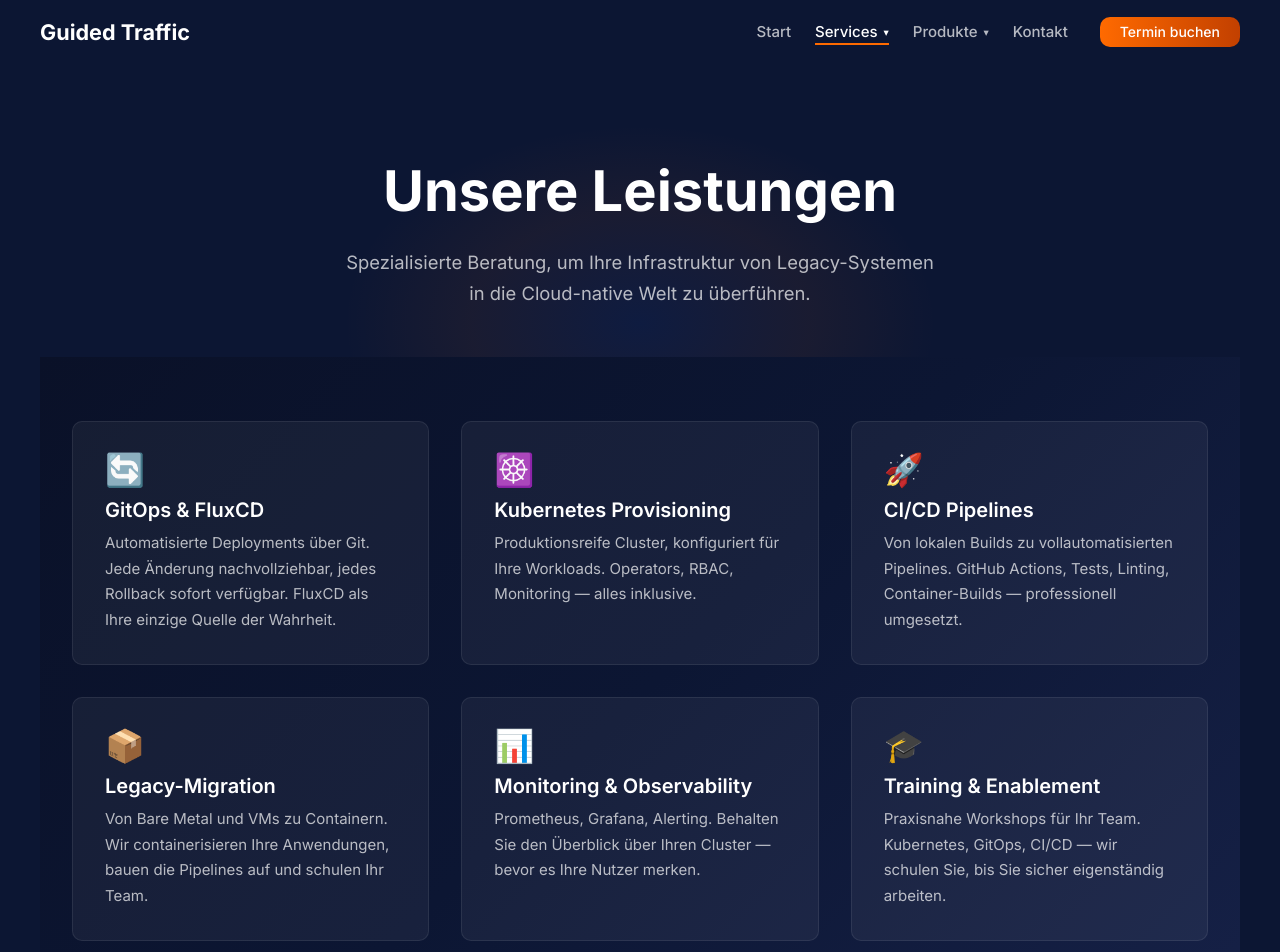
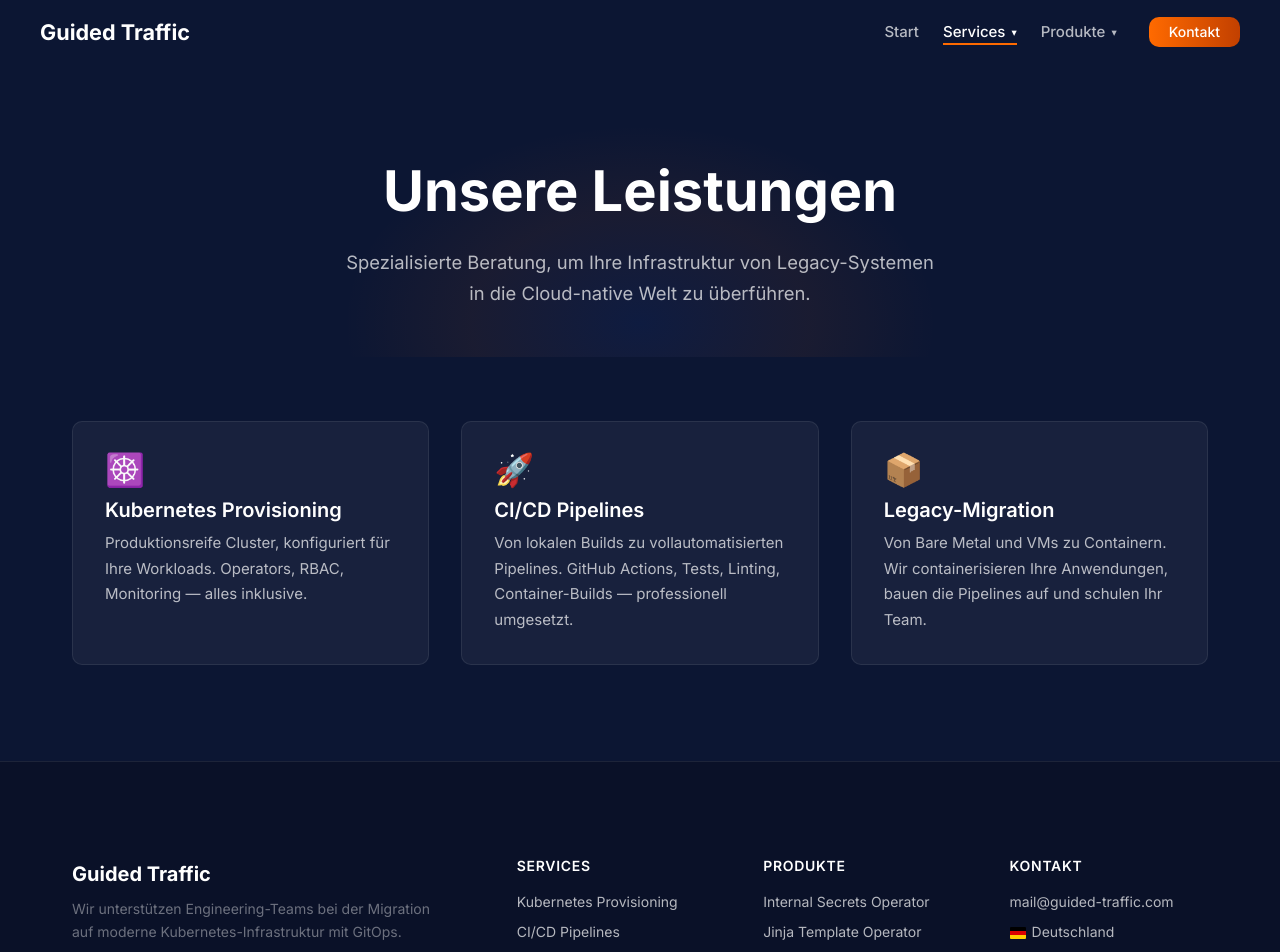
Before and after one commit to guided-traffic/website_guided_traffic_com, an Angular app in the folder frontend/: page /services in a window 1280 px wide. Shown: the top 952 px of the page. Built offline with nearby package versions, Linux system fonts and the light colour scheme.

Commit message:
fix: update services

```diff
--- a/frontend/src/app/pages/services/services.component.html
+++ b/frontend/src/app/pages/services/services.component.html
@@ -7,7 +7,7 @@
   </div>
 </section>
 
-<section class="services container section-alt">
+<section class="services container">
   <div class="services__grid">
     @for (service of services; track service.title) {
       <article class="service-card">
--- a/frontend/src/app/services/services.service.ts
+++ b/frontend/src/app/services/services.service.ts
@@ -9,12 +9,6 @@ export interface Service {
 @Injectable({ providedIn: 'root' })
 export class ServicesService {
   private readonly services: Service[] = [
-    {
-      icon: '🔄',
-      title: 'GitOps & FluxCD',
-      description:
-        'Automatisierte Deployments über Git. Jede Änderung nachvollziehbar, jedes Rollback sofort verfügbar. FluxCD als Ihre einzige Quelle der Wahrheit.',
-    },
     {
       icon: '☸️',
       title: 'Kubernetes Provisioning',
@@ -32,19 +26,7 @@ export class ServicesService {
       title: 'Legacy-Migration',
       description:
         'Von Bare Metal und VMs zu Containern. Wir containerisieren Ihre Anwendungen, bauen die Pipelines auf und schulen Ihr Team.',
-    },
-    {
-      icon: '📊',
-      title: 'Monitoring & Observability',
-      description:
-        'Prometheus, Grafana, Alerting. Behalten Sie den Überblick über Ihren Cluster — bevor es Ihre Nutzer merken.',
-    },
-    {
-      icon: '🎓',
-      title: 'Training & Enablement',
-      description:
-        'Praxisnahe Workshops für Ihr Team. Kubernetes, GitOps, CI/CD — wir schulen Sie, bis Sie sicher eigenständig arbeiten.',
-    },
+    }
   ];
 
   getServices(): Service[] {
--- a/frontend/src/app/shared/footer/footer.component.html
+++ b/frontend/src/app/shared/footer/footer.component.html
@@ -1,38 +1,61 @@
 <footer class="footer" role="contentinfo">
   <div class="footer__inner">
     <div class="footer__grid">
+
+      <!-- Column 1: Brand -->
       <div class="footer__col footer__col--brand">
         <a routerLink="/" class="footer__logo">Guided Traffic</a>
         <p class="footer__tagline">Wir unterstützen Engineering-Teams bei der Migration auf moderne Kubernetes-Infrastruktur mit GitOps.</p>
       </div>
 
+      <!-- Column 2: Services — dynamically populated, fragment-routed like the header mega-menu -->
       <div class="footer__col">
-        <h4 class="footer__heading">Navigation</h4>
+        <h4 class="footer__heading">Services</h4>
         <ul class="footer__list">
-          <li><a routerLink="/">Startseite</a></li>
-          <li><a routerLink="/services">Leistungen</a></li>
-          <li><a routerLink="/products">Produkte</a></li>
-          <li><a routerLink="/contact">Kontakt</a></li>
+          @for (service of services; track service.title) {
+            <li>
+              <a [routerLink]="['/services']" [fragment]="getSlug(service.title)">{{ service.title }}</a>
+            </li>
+          }
         </ul>
       </div>
 
+      <!-- Column 3: Products — dynamically populated -->
       <div class="footer__col">
-        <h4 class="footer__heading">Leistungen</h4>
+        <h4 class="footer__heading">Produkte</h4>
         <ul class="footer__list">
-          <li><a routerLink="/services">GitOps &amp; FluxCD</a></li>
-          <li><a routerLink="/services">Kubernetes</a></li>
-          <li><a routerLink="/services">Cloud-Migration</a></li>
-          <li><a routerLink="/services">CI/CD Pipelines</a></li>
+          @for (product of products; track product.slug) {
+            <li>
+              <a [routerLink]="product.ctaLink">{{ product.name }}</a>
+            </li>
+          }
         </ul>
       </div>
 
+      <!-- Column 4: Contact -->
       <div class="footer__col">
         <h4 class="footer__heading">Kontakt</h4>
         <ul class="footer__list">
           <li>mail&#64;guided-traffic.com</li>
-          <li>Deutschland</li>
+          <li>
+            <span class="footer__location">
+              <!-- Inline SVG German flag: three horizontal stripes black / red / gold -->
+              <svg
+                class="footer__flag"
+                aria-hidden="true"
+                xmlns="http://www.w3.org/2000/svg"
+                viewBox="0 0 16 12"
+              >
+                <rect width="16" height="4" y="0" fill="#000000" />
+                <rect width="16" height="4" y="4" fill="#DD0000" />
+                <rect width="16" height="4" y="8" fill="#FFCE00" />
+              </svg>
+              Deutschland
+            </span>
+          </li>
         </ul>
       </div>
+
     </div>
 
     <div class="footer__bottom">
--- a/frontend/src/app/shared/footer/footer.component.scss
+++ b/frontend/src/app/shared/footer/footer.component.scss
@@ -78,6 +78,21 @@
     }
   }
 
+  // Wrapper that aligns the flag SVG and the country name side by side.
+  &__location {
+    display: inline-flex;
+    align-items: center;
+    gap: 0.375rem;
+  }
+
+  // The inline SVG German flag.
+  &__flag {
+    width: 16px;
+    height: 12px;
+    flex-shrink: 0;
+    border-radius: 1px;
+  }
+
   &__bottom {
     display: flex;
     justify-content: space-between;
--- a/frontend/src/app/shared/footer/footer.component.ts
+++ b/frontend/src/app/shared/footer/footer.component.ts
@@ -1,5 +1,7 @@
-import { Component } from '@angular/core';
+import { Component, inject } from '@angular/core';
 import { RouterLink } from '@angular/router';
+import { ServicesService, Service } from '../../services/services.service';
+import { ProductsService, Product } from '../../services/products.service';
 
 @Component({
   selector: 'app-footer',
@@ -9,5 +11,24 @@ import { RouterLink } from '@angular/router';
   styleUrls: ['./footer.component.scss'],
 })
 export class FooterComponent {
+  private servicesService = inject(ServicesService);
+  private productsService = inject(ProductsService);
+
   currentYear = new Date().getFullYear();
+  services: Service[] = this.servicesService.getServices();
+  products: Product[] = this.productsService.getProducts();
+
+  // Mirror the slug map from nav so footer anchors resolve to the same IDs.
+  readonly serviceSlugs: Record<string, string> = {
+    'GitOps & FluxCD': 'gitops-fluxcd',
+    'Kubernetes Provisioning': 'kubernetes-provisioning',
+    'CI/CD Pipelines': 'cicd-pipelines',
+    'Legacy-Migration': 'legacy-migration',
+    'Monitoring & Observability': 'monitoring-observability',
+    'Training & Enablement': 'training-enablement',
+  };
+
+  getSlug(title: string): string {
+    return this.serviceSlugs[title] ?? '';
+  }
 }
--- a/frontend/src/app/shared/nav/nav.component.html
+++ b/frontend/src/app/shared/nav/nav.component.html
@@ -113,9 +113,8 @@
           </ul>
         </li>
 
-        <li><a routerLink="/contact" routerLinkActive="nav__link--active" (click)="closeMenu()">Kontakt</a></li>
       </ul>
-      <a routerLink="/contact" class="nav__cta btn btn-primary" (click)="closeMenu()">Termin buchen</a>
+      <a routerLink="/contact" class="nav__cta btn btn-primary" (click)="closeMenu()">Kontakt</a>
     </div>
   </div>
 </nav>
```
Also changed, not shown: 1 other file (tests, documents, lock files or other folders).
